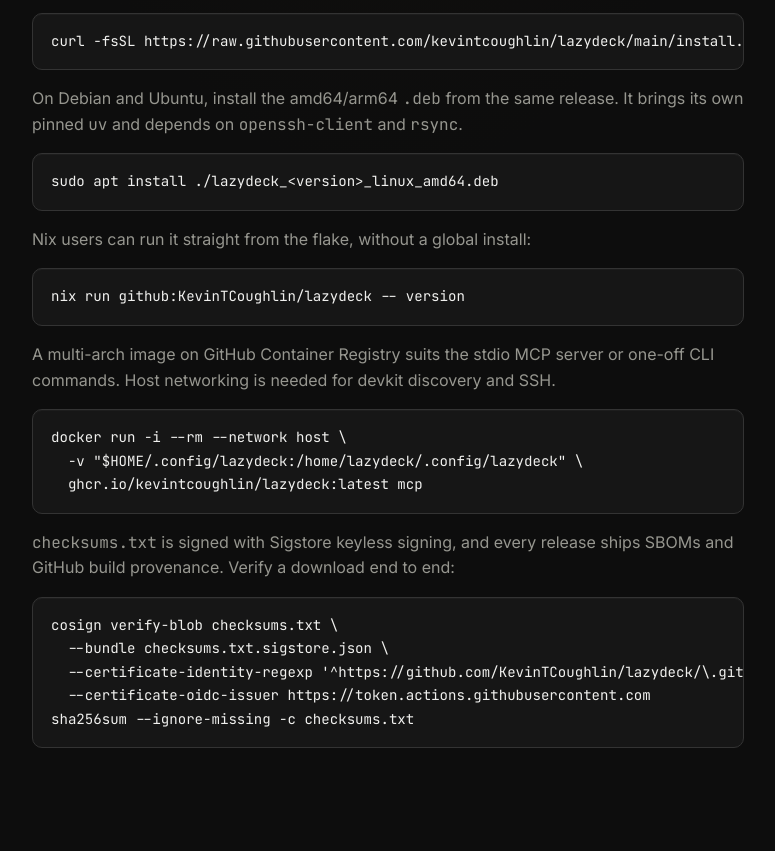
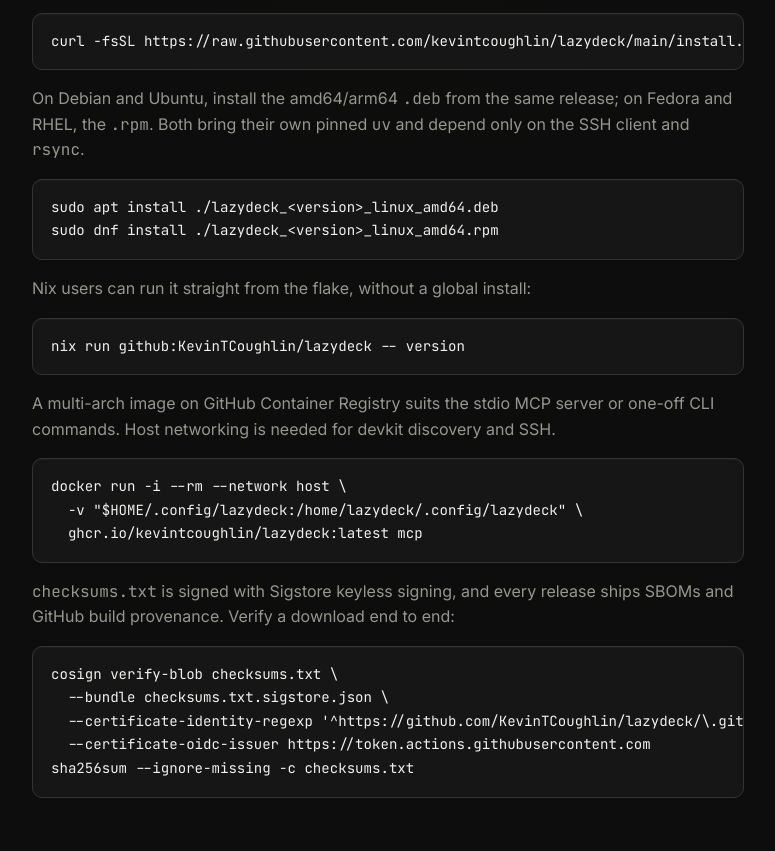
Before and after one commit to KevinTCoughlin/lazydeck, a plain HTML site: page docs/index.html in a window 1280 px wide. Shown: the part 2753-3604 px from the top of the page, without its empty margins (252-1027 px from the left). Drawn offline with Linux system fonts and the light colour scheme.

Commit message:
feat(packaging): publish RPM packages for Fedora and RHEL (#100)
GoReleaser's nfpm now builds .rpm alongside .deb, with the Fedora name for
the SSH client dependency (openssh-clients). Release and nightly attest and
upload the RPMs, CI installs the amd64 RPM in a Fedora 44 container, and the
README and site show the dnf install command.


Claude-Session: https://claude.ai/code/session_01RQetM3A7aws53cE41m2cg4

Co-authored-by: Claude Opus 5.5 <noreply@anthropic.com>

```diff
--- a/docs/index.html
+++ b/docs/index.html
@@ -324,10 +324,12 @@
   <pre class="codeblock"><code>curl -fsSL https://raw.githubusercontent.com/kevintcoughlin/lazydeck/main/install.sh | bash</code></pre>
   <p style="color:var(--dim)">
     On Debian and Ubuntu, install the amd64/arm64 <code>.deb</code> from the
-    same release. It brings its own pinned <code>uv</code> and depends on
-    <code>openssh-client</code> and <code>rsync</code>.
+    same release; on Fedora and RHEL, the <code>.rpm</code>. Both bring their
+    own pinned <code>uv</code> and depend only on the SSH client and
+    <code>rsync</code>.
   </p>
-  <pre class="codeblock"><code>sudo apt install ./lazydeck_&lt;version&gt;_linux_amd64.deb</code></pre>
+  <pre class="codeblock"><code>sudo apt install ./lazydeck_&lt;version&gt;_linux_amd64.deb
+sudo dnf install ./lazydeck_&lt;version&gt;_linux_amd64.rpm</code></pre>
   <p style="color:var(--dim)">
     Nix users can run it straight from the flake, without a global install:
   </p>
```
Also changed, not shown: 6 other files.
